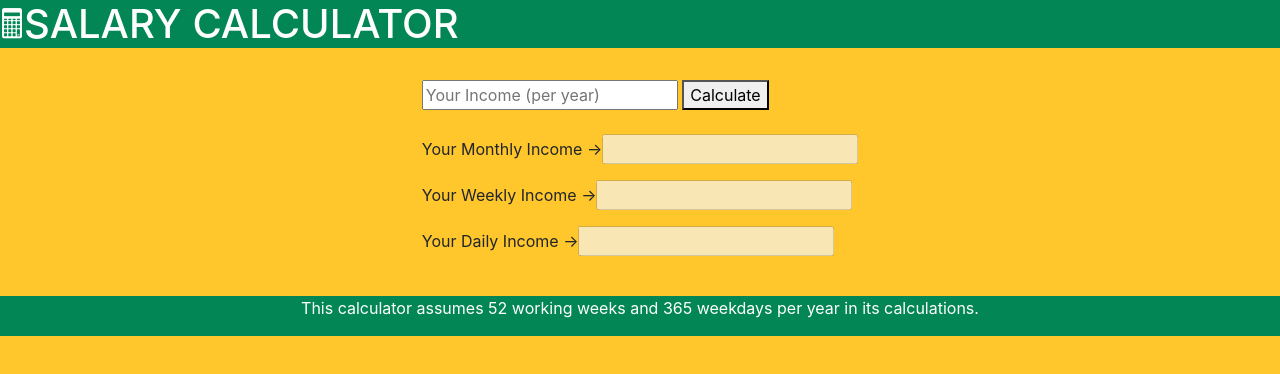
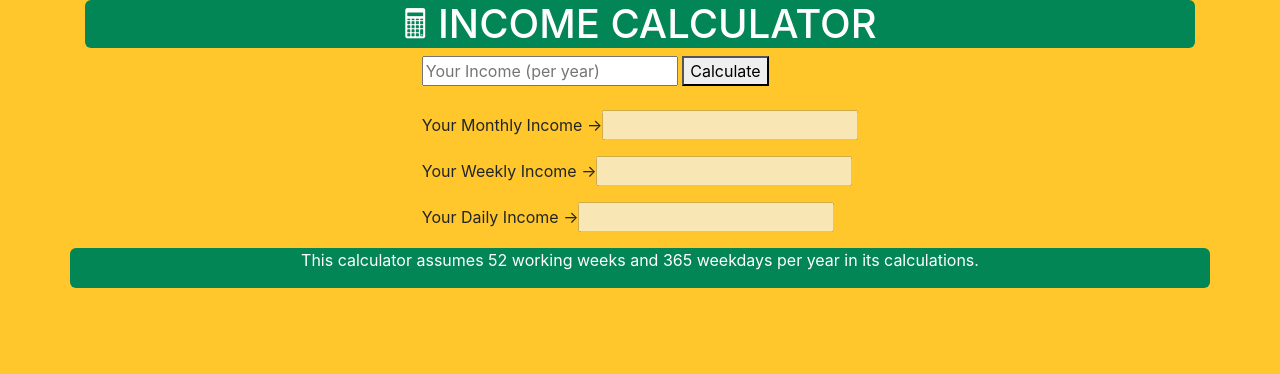
Before and after one commit to martinraul/Income-calculator, a website: page index.html in a window 1280 px wide. Drawn offline with nearby package versions, Linux system fonts and the light colour scheme.

Commit message:
Title Icon added

```diff
--- a/index.html
+++ b/index.html
@@ -3,7 +3,8 @@
 
 <head>
     <meta charset="UTF-8">
-    <meta name="viewport" content="width=device-width, initial-scale=1, shrink-to-fit=no">
+    <meta name="viewport"
+        content="width=device-width, user-scalable=no, initial-scale=1.0, maximum-scale=1.0, minimum-scale=1.0">
     <link rel="stylesheet" href="https://maxcdn.bootstrapcdn.com/bootstrap/4.0.0/css/bootstrap.min.css">
     <meta http-equiv="X-UA-Compatible" content="ie=edge">
     <style type="text/css">
@@ -15,22 +16,24 @@
         #disclaimer {
             color: white;
             background-color: rgb(2, 134, 85);
+            text-align: center;
+            border-radius: 6px;
         }
-
         .hidden {
             display: none;
         }
     </style>
-    <title>INCOME CALCULATOR</title>
+
+    <title>🖩 INCOME CALCULATOR</title>
 </head>
 
 <body>
-    <div class=".container-fluid">
+    <div class="container">
         <div class="row">
             <div class="col">
-                <h1> 🖩SALARY CALCULATOR</h1>
+                <h1> 🖩 INCOME CALCULATOR</h1>
             </div>
-        </div> <br>
+        </div>
         <div class="row justify-content-center" id="form">
             <form>
                 <input type="number" placeholder="Your Income (per year)" id="annualSalary" />
@@ -41,7 +44,7 @@
                 <p>Your Weekly Income &rarr;<input type="text" disabled id="weeklySalary" /></p>
                 <p>Your Daily Income &rarr;<input type="text" disabled id="dailySalary"></p>
             </form>
-        </div> <br>
+        </div>
         <div class="row justify-content-center" id="disclaimer">
             <p>This calculator assumes 52 working weeks and 365 weekdays per year in its
                 calculations.</p>
```
